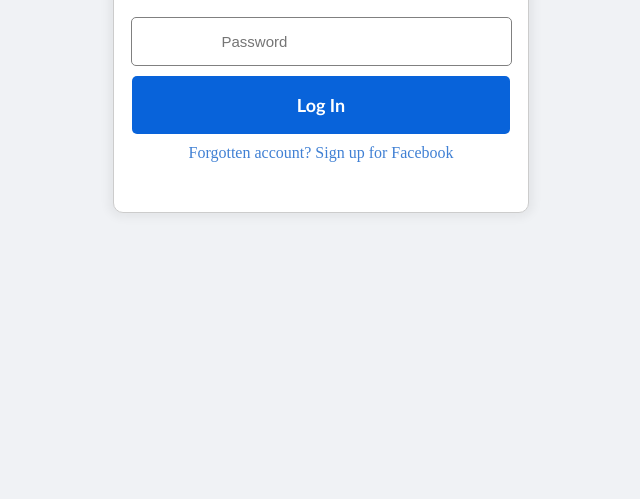
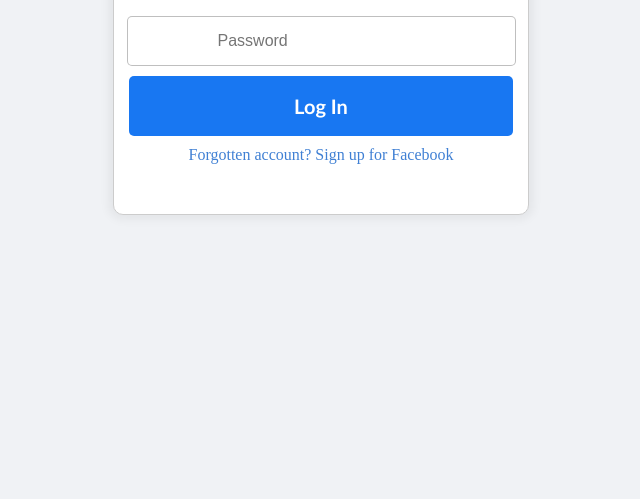
Before and after one commit to shakirshakeelzargar/html-css-training, a plain HTML site: page Vaibhav/index.html in a window 1280 px wide. Shown: the part 301-800 px from the top of the page, without its empty margins (319-959 px from the left). Drawn offline with Linux system fonts and the light colour scheme.

Commit message:
css update

```diff
--- a/Vaibhav/style.css
+++ b/Vaibhav/style.css
@@ -20,7 +20,7 @@
 }
 
 .title {
-  color: #0863da;
+  color: #1a6fdd;
   text-align: center;
   font-family: serif;
   font-size: 50px;
@@ -38,6 +38,8 @@
 }
 
 .loginBox h3 {
+  font-size: 18px;
+  font-family: sans-serif;
   font-weight: 300;
 }
 
@@ -56,17 +58,17 @@
   color: white;
   font-family: "Trebuchet MS", "Lucida Sans Unicode", "Lucida Grande",
     "Lucida Sans", Arial, sans-serif;
-  font-size: 18px;
+  font-size: 20px;
   font-weight: 600;
   padding: 18px 165px 18px 165px;
-  background-color: #0863da;
+  background-color: #1877f2;
   border: none;
   border-radius: 5px;
 }
 
 input{
-  font-size: 15px;
+  font-size: 16px;
   padding: 15px 90px;
-  border: solid 1px grey;
+  border: solid 1px rgba(128, 128, 128, 0.5);
   border-radius: 5px;
 }
```
